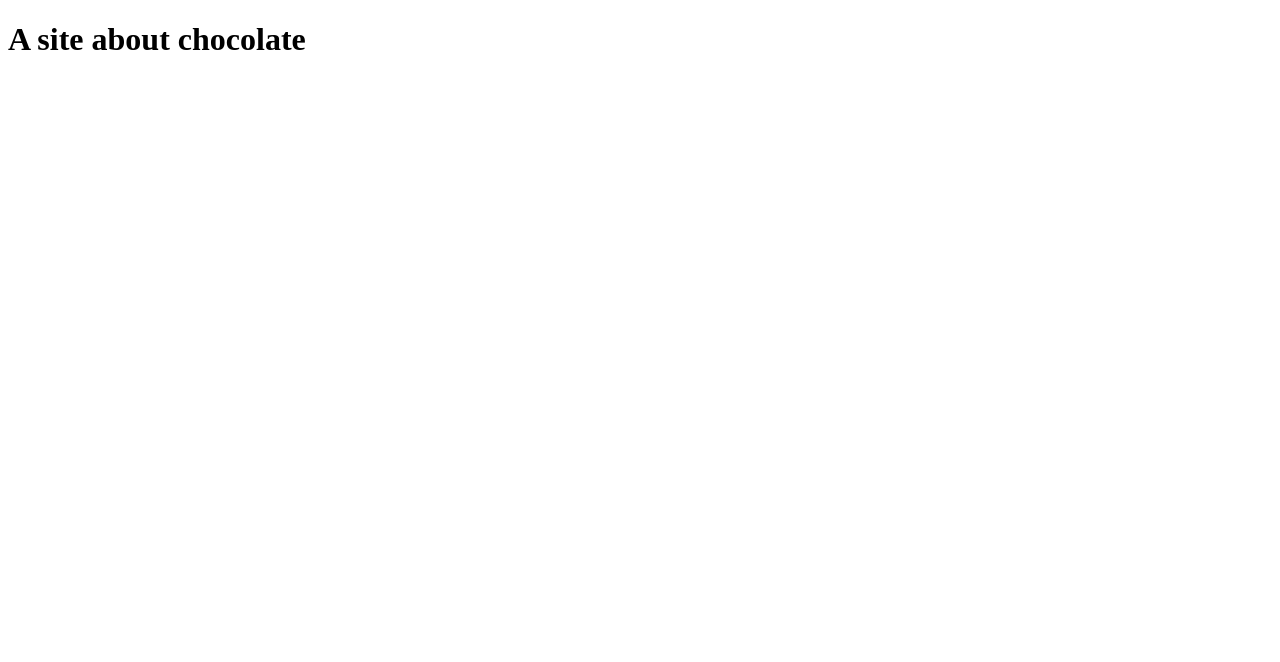
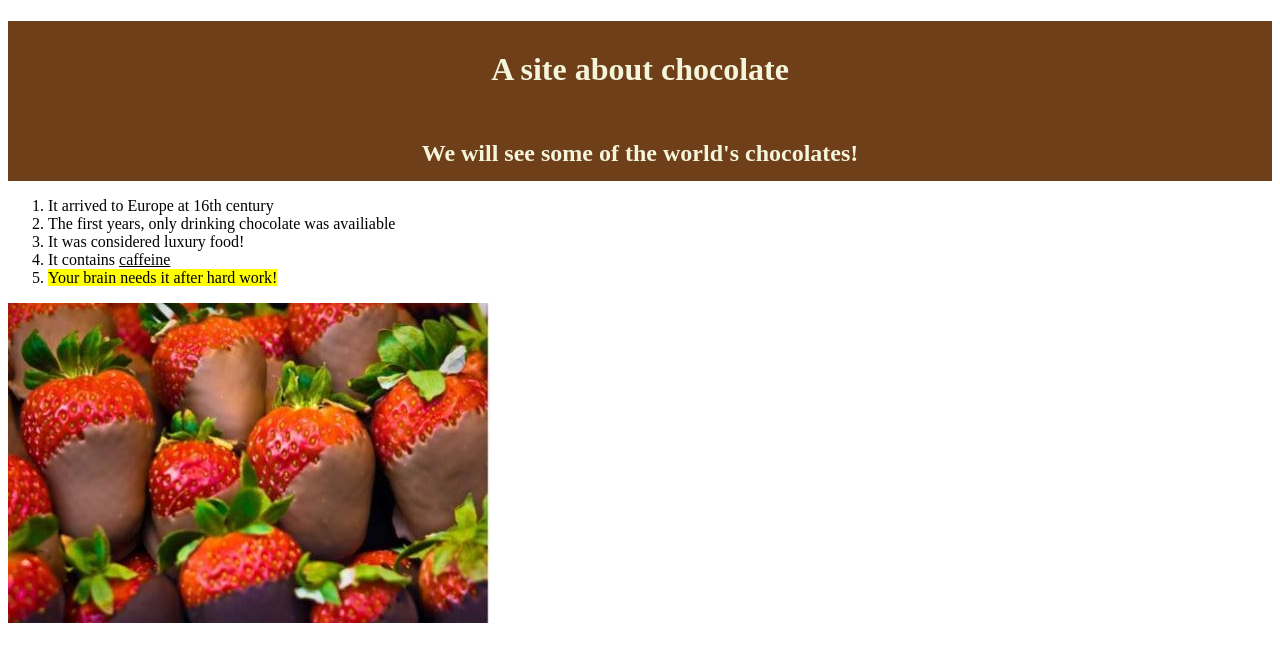
Before and after one commit to kmspyropoulou/gitkonstantina, a plain HTML site: page index.html in a window 1280 px wide. Drawn offline with Linux system fonts and the light colour scheme.

Commit message:
Introduction to WEB tools Assignment 1

```diff
--- /dev/null
+++ b/css/mystyles.css
@@ -0,0 +1,10 @@
+.jumbotron{
+    background-color: #6E3F19;
+    width:100%;
+    height: 160px;
+}
+.jumbotron h1,h2 {
+    color: #F5F5DC;
+    text-align: center;
+    padding-top: 30px;
+}
--- a/index.html
+++ b/index.html
@@ -6,12 +6,25 @@
     <meta name="viewport" content="width=device-width, initial-scale=1.0">
     <meta http-equiv="X-UA-Compatible" content="ie=edge">
     <title>Choco home</title>
+    <link rel="stylesheet" type="text/css" href="css/mystyles.css">
 
 </head>
 
 <body>
-    <h1> A site about chocolate </h1>
-
+    <div class="jumbotron">
+        <h1> A site about chocolate </h1>
+        <h2>We will see some of the world's chocolates!</h2>
+    </div>
+    <ol>
+        <li>It arrived to Europe at 16th century</li>
+        <li>The first years, only drinking chocolate was availiable</li>
+        <li>It was considered luxury food!</li>
+        <li>It contains <ins> caffeine </ins></li>
+        <li><mark> Your brain needs it after hard work! </mark></li>
+    </ol>
+    <a href="https://en.wikipedia.org/wiki/Chocolate" target="_blank">
+        <img src="images/chocolatethings.jpg" alt="strawberries with chocolate">
+    </a>
 </body>
 
 </html>
```
Also changed, not shown: images/chocolatethings.jpg (added), 1 other file.
